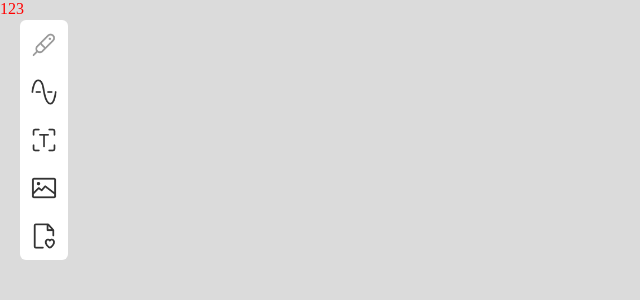
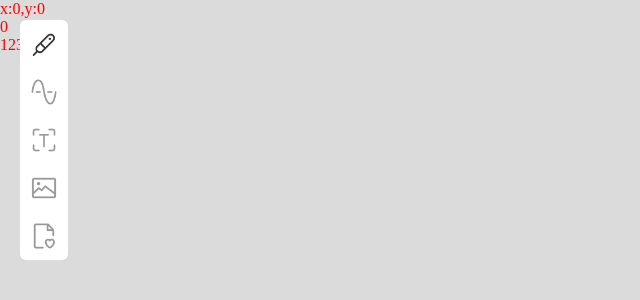
Before and after one commit to Sunshop/fast-board, a Vue app in the folder project-vue/: page /#/ in a window 1280 px wide. Shown: the top 300 px of the page, without its empty margins (0-640 px from the left). Built offline with nearby package versions, Linux system fonts and the light colour scheme.

Commit message:
添加 store

```diff
--- a/project-vue/src/components/toolbar/Toolbar.vue
+++ b/project-vue/src/components/toolbar/Toolbar.vue
@@ -6,10 +6,11 @@
 			:key="index"
 			@mouseenter="() => enter(item)"
 			@mouseleave="() => leave(item)"
+			@click="() => select(item)"
 		>
 			<div class="toolbar-item-icon">
-				<img v-show="item.type == curMenuMain || item.type == curMenuHover" :src="item.icon" />
-				<img v-show="item.type != curMenuMain || item.type == curMenuHover" :src="item.actIcon" />
+				<img v-show="item.type != curMenuMain && item.type != curMenuHover" :src="item.icon" />
+				<img v-show="item.type == curMenuMain || item.type == curMenuHover" :src="item.actIcon" />
 			</div>
 		</div>
 	</div>
@@ -64,6 +65,10 @@ export default {
 		leave() {
 			this.curMenuHover = '';
 		},
+
+		select(item) {
+			this.curMenuMain = item.type;
+		},
 	},
 };
 </script>
--- a/project-vue/src/main.js
+++ b/project-vue/src/main.js
@@ -4,10 +4,12 @@ import 'element-plus/dist/index.css';
 import './assets/style/base.css';
 import App from './App.vue';
 import router from './routes/index';
+import store from './store/index';
 
 const app = createApp(App);
 
 app.use(router);
+app.use(store);
 app.use(ElementPlus);
 
 app.mount('#app');
--- a/project-vue/src/pages/Home.vue
+++ b/project-vue/src/pages/Home.vue
@@ -1,5 +1,7 @@
 <template>
-	<div class="container">123</div>
+	<div class="container">x:0,y:0</div>
+	<div class="container">{{ count }}</div>
+	<div class="container" @click="change">12312312</div>
 	<Toolbar />
 </template>
 
@@ -13,6 +15,16 @@ export default {
 	created() {
 		// console.log(123);
 	},
+	computed: {
+		count() {
+			return this.$store.state.status.count;
+		},
+	},
+	methods: {
+		change() {
+			this.$store.commit('increment', 10);
+		},
+	},
 };
 </script>
 
--- /dev/null
+++ b/project-vue/src/store/index.js
@@ -0,0 +1,10 @@
+import { createStore } from 'vuex';
+import { status } from './status';
+
+const store = createStore({
+	modules: {
+		status,
+	},
+});
+
+export default store;
--- /dev/null
+++ b/project-vue/src/store/status.js
@@ -0,0 +1,21 @@
+/**
+ * 当前画笔的状态
+ */
+const status = {
+	state: () => ({
+		count: 0,
+	}),
+	mutations: {
+		increment(state, num) {
+			state.count += num;
+		},
+	},
+
+	getters: {
+		doubleCount(state) {
+			return state.count * 2;
+		},
+	},
+};
+
+export { status };
```
